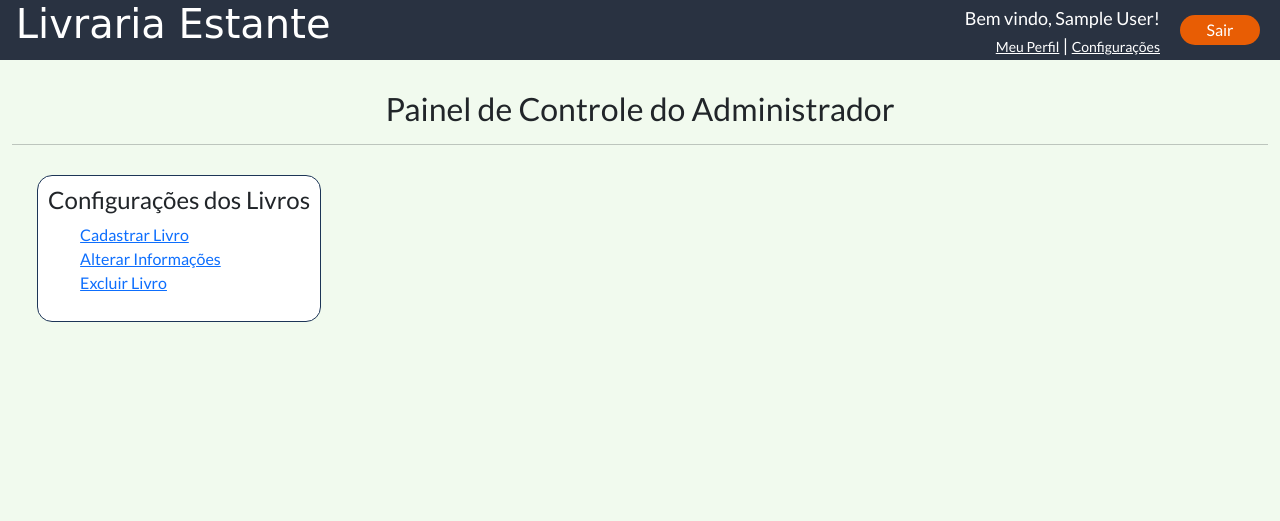
After one commit to Jailsonsdsj/estoque-livros, a PHP site: page /configuracoes.php in a window 1280 px wide. The commit adds this page. Shown: the top 521 px of the page. Run offline with PHP 8.4, Linux system fonts and the light colour scheme; the visitor is signed in with stand-in values (Sample User, id 1).

Commit message:
Atualiza Projeto

```diff
--- a/_include/header.php
+++ b/_include/header.php
@@ -1,3 +1,10 @@
+<?php
+     if (isset($_SESSION["usuario_portal"])){
+         $nome_usuario = $_SESSION["usuario_portal"];
+    }
+
+?>
+
 <header>
 
     <a style="text-decoration:none" href="inicio.php"><h1 id="logo"> Livraria Estante</h1></a>
@@ -5,13 +12,18 @@
 
     <aside class="painel_usuario">
         <span id="nome_usuario">
-            <?php
-                if (isset($_SESSION["usuario_portal"])){
-                        echo "<p> Bem vindo, ".$_SESSION["usuario_portal"]."!</p>";
-                }
-            ?>
+            Bem vindo, <?php echo $nome_usuario ?>!
+            <br>
+            <a id="meu_perfil" href="#">Meu Perfil</a> |
+            <a id="configuracoes" href="configuracoes.php">Configurações</a>
+
+
         </span>
+
         <a href="logout.php"><span id="botao_sair"> Sair  </span></a>
 
+
+        </div>
     </aside>
+
 </header>
--- /dev/null
+++ b/configuracoes.php
@@ -0,0 +1,52 @@
+<?php require_once("private/conexao.php"); ?>
+<?php require_once("private/seguranca.php"); ?>
+<?php
+
+
+?>
+
+
+<!DOCTYPE html>
+<html lang="pt-br">
+<head>
+    <meta charset="UTF-8">
+    <link href="bootstrap\css\bootstrap.min.css" rel="stylesheet">
+    <link href="css\style.css" rel="stylesheet">
+    <link rel="preconnect" href="https://fonts.gstatic.com">
+    <link href="https://fonts.googleapis.com/css2?family=Lato&display=swap" rel="stylesheet">
+    <meta name="viewport" content="width=device-width, initial-scale=1, shrink-to-fit=no">
+    <meta http-equiv="X-UA-Compatible" content="IE-edge">
+    <title>Configurações</title>
+</head>
+<body>
+    <!--header-->
+    <?php include_once("_include/header.php"); ?>
+
+    <main class= "container-fluid">
+        <div id="titulo_configuracoes">
+            <h2>Painel de Controle do Administrador</h2>
+            <hr>
+        </div>
+
+        <div class="container_configuracoes">
+            <div class="painel_configuracoes">
+                <h4> Configurações dos Livros</h4>
+                <ul>
+                    <li><a href="cadastro-livro.php"> Cadastrar Livro</a></li>
+                    <li><a href="#">Alterar Informações</a></li>
+                    <li><a href="#">Excluir Livro</a></li>
+                </ul>
+            </div>
+            <div>
+
+
+            </div>
+        </div>
+    </main>
+</body>
+</html>
+
+
+<?php
+    mysqli_close($conecta);
+?>
--- a/css/style.css
+++ b/css/style.css
@@ -43,11 +43,13 @@ header, .painel_usuario{
 
 
 .painel_usuario{
-
   margin:0 auto;
-  padding-top:15px;
+  padding-top:5px;
   display: inline-block;
   margin-right: 20px;
+  text-align:right;
+
+
 
 }
 
@@ -55,6 +57,13 @@ aside #nome_usuario{
   float:left;
   font-size: 18px;
   color:#ffff;
+
+}
+
+
+aside a#configuracoes, a#meu_perfil{
+  color: #ffff;
+  font-size: 14px;
 
 }
 
@@ -66,6 +75,8 @@ aside #botao_sair{
   width: 80px;
   height: 30px;
   border-radius: 15px;
+  margin-top: 10px;
+  margin-left: 10px;
 
 }
 
@@ -79,9 +90,7 @@ aside #botao_sair:hover{
 
 }
 
-#titulo{
 
-}
 
 #titulo h1{
   text-align: center;
@@ -94,6 +103,7 @@ aside #botao_sair:hover{
 }
 
 
+/*INICIO*/
 body{
   background-color: #f1faee;
 
@@ -146,12 +156,10 @@ ul{
 }
 
 
-
 #li_vermais{
   margin-top:20px;
 
 }
-
 
 #bt_vermais{
   width: 150px !important;
@@ -166,7 +174,6 @@ ul{
 }
 
 
-
 .input-group{
   width: 60%;
   margin: 0 auto;
@@ -179,8 +186,6 @@ ul{
   height:40px;
   width: 600px;
 
-
-
 }
 
 .btn-outline-secondary{
@@ -190,9 +195,136 @@ ul{
 
 }
 
-
 .btn-outline-secondary:hover{
   background-color: #98c1d9;
   border-color: #98c1d9;
 
 }
+
+/*PAINEL DO ADMINISTRADOR*/
+.container_configuracoes{
+  height:100%;
+  padding: 0 2%;
+}
+
+div#titulo_configuracoes{
+  margin-top:30px;
+  text-align:center;
+  margin-bottom:30px;
+}
+
+
+div.painel_configuracoes{
+  background-color:#ffff;
+  display:block;
+  float: left;
+  border-color: #1d3557;
+  border-style: solid;
+  border-radius: 15px;
+  padding: 10px;
+  border-width: 1px;
+
+
+}
+
+
+/*TELA DE CADASTRO DE LIVROS*/
+#cadastro-livro{
+  padding: 20px;
+  margin:20px auto;
+  position: relative;
+  background-color:#ffff;
+  border-radius: 20px;
+  max-width: 650px;
+
+}
+
+.form-label{
+  font-size:20px;
+  margin-bottom: -10px;
+
+}
+
+div textarea#descricao-livro{
+  height:100px;
+  padding: 0 auto;
+
+
+}
+
+.largura-formulario{
+  width: 100px;
+}
+
+
+
+.coluna{
+  display: flex;
+}
+
+.coluna #campo1{
+  width: 60%;
+  margin-right:50px;
+}
+
+.coluna #campo2{
+  width: 30%;
+}
+.coluna div#campo1 input#autor-livro{
+  width: 100%;
+}
+
+#div-titulo-livro,
+#titulo-livro,
+#descricao-livro,
+#enviar-capa,
+.coluna div#campo2 input#preco-livro{
+  width: 100%;
+}
+
+
+.coluna #campo3{
+  width: 60%;
+  margin-left:25px;
+}
+
+.coluna #campo3{
+  width: 50%;
+
+}
+
+.coluna #campo4{
+  width: 90%;
+}
+
+
+.coluna div input#paginas-livro,
+.coluna div input#isbn-livro{
+  width: 95%;
+
+}
+#estoque-livro{
+  width: 70%;
+
+}
+#enviar-capa{
+  height: 38px;
+}
+#campo5{
+  width: 35%;
+  margin-right:40px;
+}
+#campo6{
+  width:100%;
+}
+
+/*BOTOES DO SITE*/
+.cor-botao{
+  background-color: #ee6c4d;
+  border-color: #ee6c4d;
+  color: #ffff;
+}
+
+.cor-botao:hover{
+  background-color: #98c1d9;
+}
--- a/logout.php
+++ b/logout.php
@@ -23,7 +23,7 @@
     <title>Document</title>
 </head>
 <body>
-    <h1> Você saiu do site, bebê</h1>
+    <h1> Você saiu do site.</h1>
 
     <h3> <a href="login.php">Fazer login novamente </a> <h3>
 </body>
```
Also changed, not shown: cadastro-livro.php (added, +171 -0 lines), private/seguranca.php (line endings or trailing spaces).
